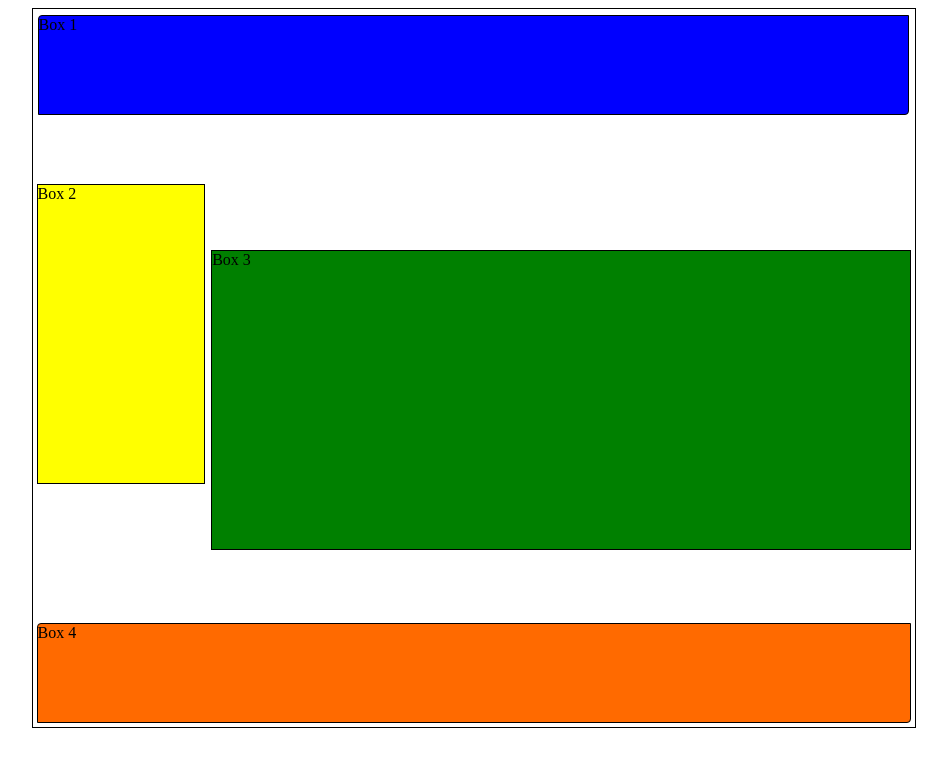
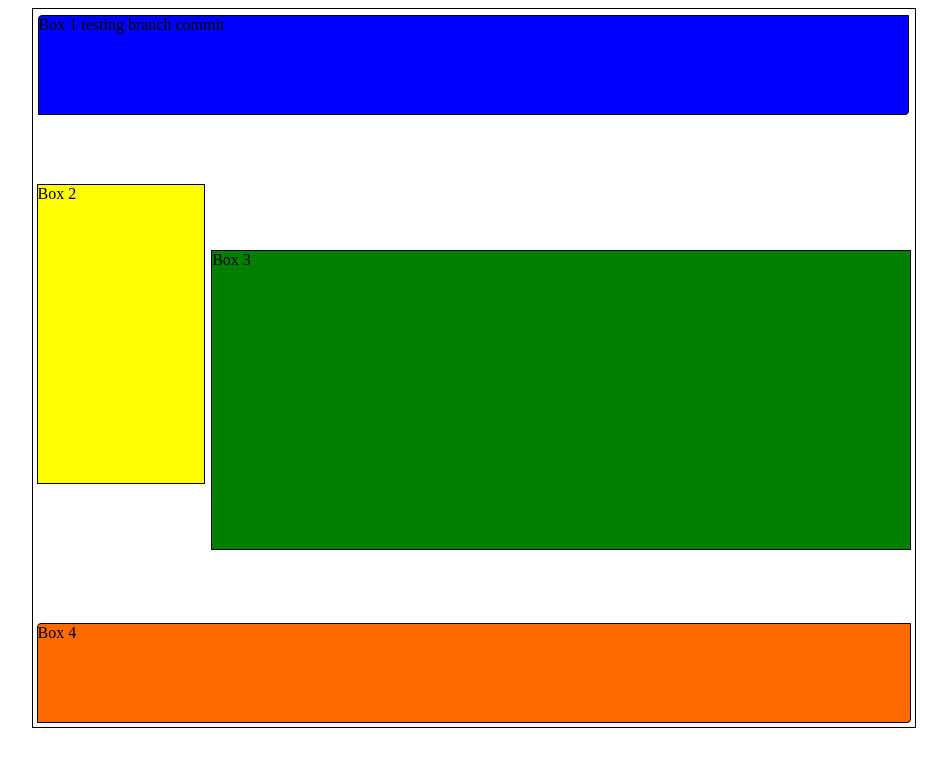
Before and after one commit to JannieHamberg/flexbox-practice, a plain HTML site: page index.html in a window 1280 px wide. Shown: the whole page, without its empty margins (166-1113 px from the left). Drawn offline with Linux system fonts and the light colour scheme.

Commit message:
testing branch commit

```diff
--- a/index.html
+++ b/index.html
@@ -8,7 +8,7 @@
 </head>
 <body>
     <div id="wrapper">
-        <div class="box1">Box 1</div>
+        <div class="box1">Box 1 testing branch commit</div>
         <div class="box2">Box 2</div>
         <div class="box3">Box 3</div>
         <div class="box4">Box 4</div>
```
